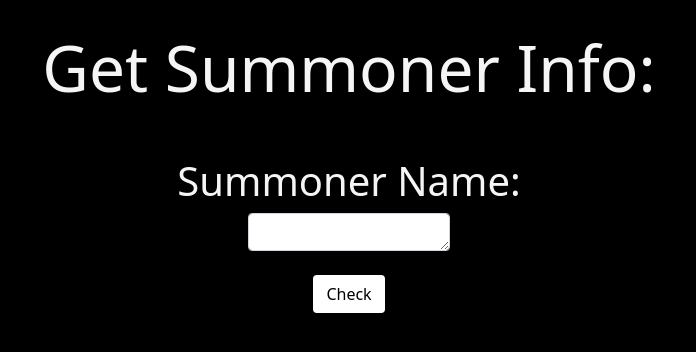
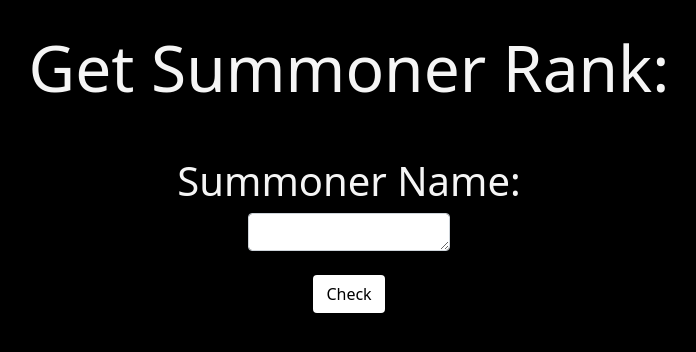
Before and after one commit to COOKINGMASTERBOI/League-of-Legends-ChatBox, a Flask app: page /summoner in a window 1280 px wide. Shown: the part 47-399 px from the top of the page, without its empty margins (291-987 px from the left). Run offline with Flask 2, Linux system fonts and the light colour scheme; some libraries are stand-ins or nearby versions.

Commit message:
adjust summoner api
adjust summoner who only play one type of rank

```diff
--- a/app/routes.py
+++ b/app/routes.py
@@ -173,14 +173,18 @@ def summoner():
             if len(summoner) != 0:
                 summonerName = summoner[0]['summonerName']
                 rank_type = summoner[0]['queueType']
+                tier = summoner[0]['tier']
+                rank = summoner[0]['rank']
                 if len(summoner) > 1:
                     rank_type1 = summoner[1]['queueType']
-                    tier = summoner[1]['tier']
-                    rank = summoner[1]['rank']
-                    tier1 = summoner[0]['tier']
-                    rank1 = summoner[0]['rank']
+                    tier1 = summoner[1]['tier']
+                    rank1 = summoner[1]['rank']
                     return render_template("summoner_result.html", user=current_user, summonerName=summonerName,
-                                           rank_type=rank_type, rank_type1=rank_type1, tier=tier, rank=rank, rank1=rank1, tier1=tier1)
+                                           rank_type=rank_type, rank_type1=rank_type1, tier=tier, rank=rank,
+                                           rank1=rank1, tier1=tier1)
+
+                return render_template("summoner_result.html", user=current_user, summonerName=summonerName,
+                                       rank_type=rank_type, tier=tier, rank=rank,)
             else:
                 redirect(url_for('summoner'))
         else:
--- a/app/templates/summoner.html
+++ b/app/templates/summoner.html
@@ -3,7 +3,7 @@
 {% block title %}OPGG{% endblock %}
 
 {% block content %}
-    <h1 class="display-3 title" >Get Summoner Info:</h1>
+    <h1 class="display-3 title" >Get Summoner Rank:</h1>
     <div class="container-fluid">
         <div class="row">
             <div class="col"></div>
```
